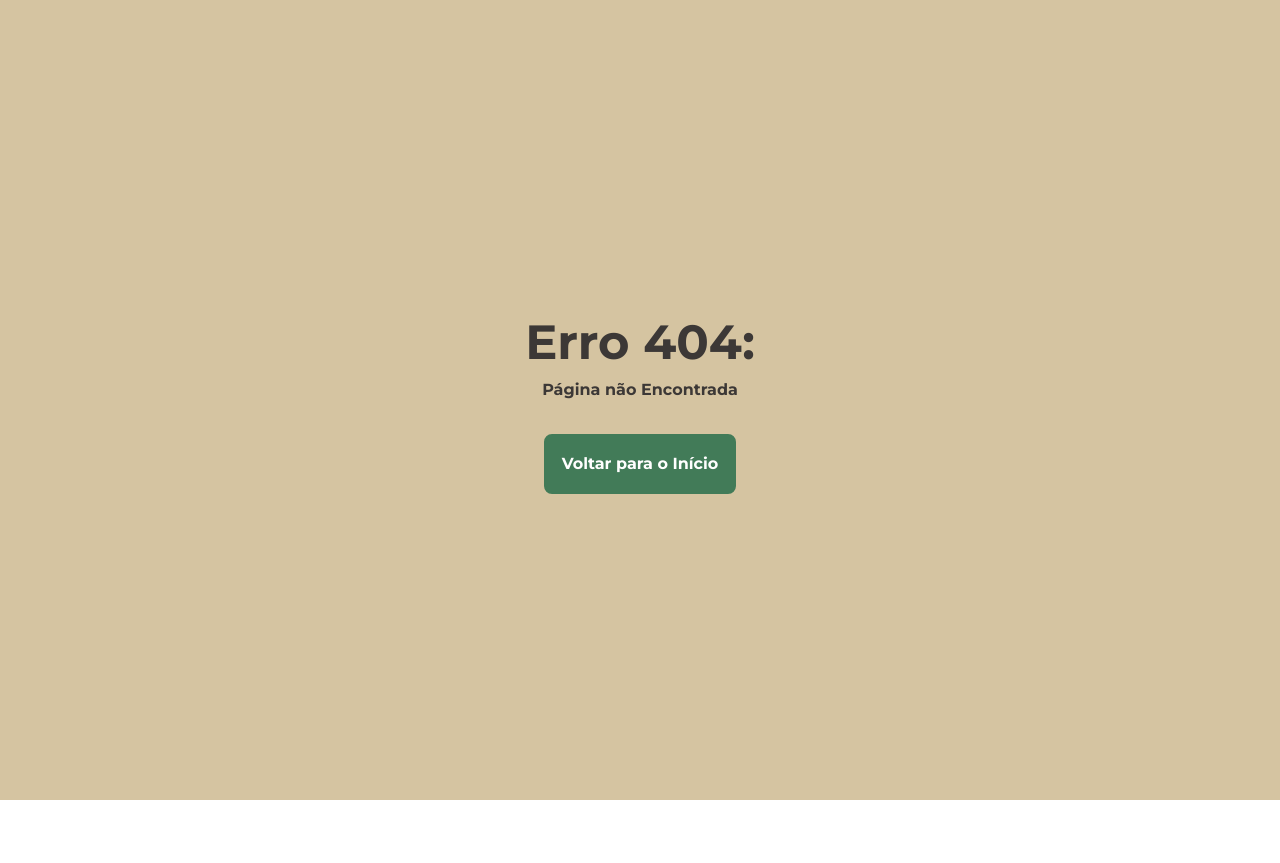
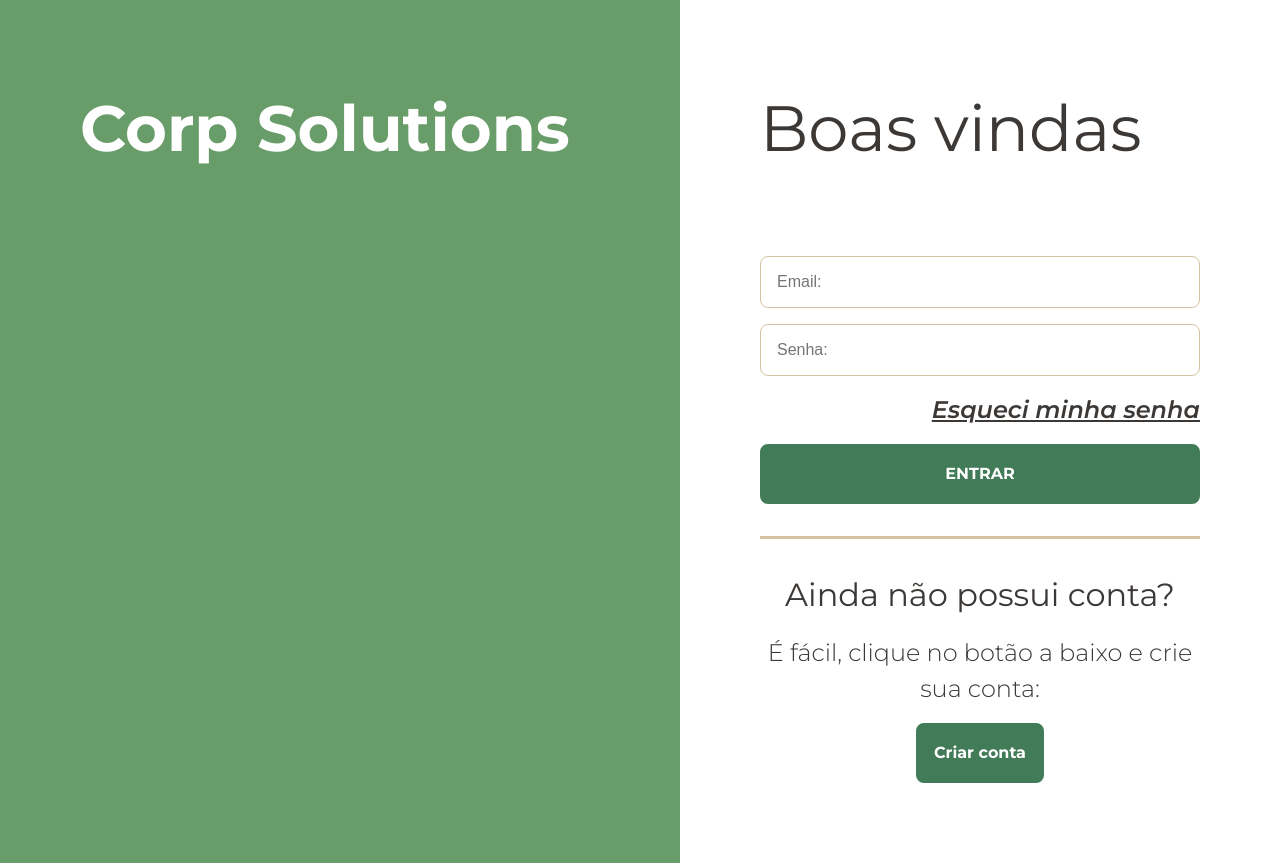
Before and after one commit to joaolucasMota/adahack-time-fe-3, a React (Vite) app: page /login in a window 1280 px wide. Before the commit this address had no page. Before the commit the page ends 800 px from the top, so only its background shows below. Built offline with nearby package versions, Linux system fonts and the light colour scheme.

Commit message:
feat: pagina de login

```diff
--- a/src/components/Button/styled.ts
+++ b/src/components/Button/styled.ts
@@ -10,8 +10,13 @@ export const ButtonContainer = styled(Link)`
     border-radius: 8px;
     user-select: none;
     font-weight: bold;
+    text-align: center;
     padding: 1em;
     color: #fff;
+    @media (max-width: 992px)
+        {
+        font-size: .8em;
+        }
 
     &:hover
     {
--- a/src/components/Input/index.tsx
+++ b/src/components/Input/index.tsx
@@ -1,14 +1,16 @@
 import { Input } from "./styled";
 
 interface IInputProps {
-    type: string,
+    type: string;
+    placeholder?: string;
 }
 
-export const InputComponent = ({ type, ...rest } : IInputProps) => {
+export const InputComponent = ({ type, placeholder, ...rest } : IInputProps) => {
   return (
     <>
       <Input
         type={type === 'password' ? 'password' : type === 'email' ? 'email' : 'text'}
+        placeholder={placeholder}
         {...rest}
       />
     </>
--- a/src/components/Input/styled.ts
+++ b/src/components/Input/styled.ts
@@ -2,13 +2,12 @@ import styled from 'styled-components';
 
 export const Input = styled.input`
   padding: 1rem;
-  border: 1px solid #ccc;
+  border: 1px solid var(--bg-color-03);
   border-radius: .5rem;
   font-size: 1rem;
   outline: none;
-
   &:focus {
-    border-color: var(--blue-color);
-    box-shadow: 0 0 5px var(--blue-color);
+    border-color: var(--bg-color-03);
+    box-shadow: 0 0 5px var(--bg-color-03);
   }
 `;
--- /dev/null
+++ b/src/pages/LoginPage/index.tsx
@@ -0,0 +1,50 @@
+import { Button } from "../../components/Button";
+import { Footer } from "../../components/Footer";
+import { InputComponent } from "../../components/Input";
+import { Container, DivLogin, DivTitle, Divider, LoginContainer, NewAccount, RememberPassword, StyledInputComponent } from "./styled";
+
+
+export const LoginPage = () => {
+    return (
+        <Container>
+            <DivTitle>
+                <h1>Corp Solutions</h1>
+            </DivTitle>
+
+
+            <DivLogin>
+                <LoginContainer>
+
+                    <h2>Boas vindas</h2>
+
+                    <StyledInputComponent type="email" placeholder="Email:" />
+                    <InputComponent type="password" placeholder="Senha:" />
+
+                    <RememberPassword>
+                        <a>Esqueci minha senha</a>
+                    </RememberPassword>
+
+                    <Button text="ENTRAR" to="/" />
+
+                    <Divider />
+
+                    <NewAccount>
+                        <h3>
+                            Ainda não possui conta?
+                        </h3>
+
+                        <p>
+                            É fácil, clique no botão a baixo e crie sua conta:
+                        </p>
+
+                        <Button text="Criar conta" to="/" />
+                    </NewAccount>
+
+                </LoginContainer>
+
+            </DivLogin>
+
+
+        </Container>
+    );
+};
--- /dev/null
+++ b/src/pages/LoginPage/styled.ts
@@ -0,0 +1,130 @@
+import styled from "styled-components";
+import { InputComponent } from "../../components/Input";
+
+export const Container = styled.div`
+    display: flex;
+    justify-content: center;
+`;
+
+export const DivTitle = styled.div`
+    flex: 1;
+    min-height: 100vh;
+    color: var(--bg-color-01);
+    background-color: var(--green-color);
+    padding-left: 5rem;
+    padding-top: 5rem;
+    font-size: 2rem;
+    font-weight: bolder;
+
+    @media (max-width: 992px)
+    {
+        font-size: 1.5rem;
+    }
+
+    @media (max-width: 768px)
+        {
+        font-size: 1rem;
+        }
+
+    @media (max-width: 720px)
+    {
+    display: none;
+    }
+`;
+
+export const DivLogin = styled.div`
+    flex: 1;
+    min-height: 100vh;
+    background-color: var(--bg-color-01);
+    display: flex;
+    flex-direction: column;
+`;
+
+export const LoginContainer = styled.div`
+
+    display: flex;
+    flex-direction: column;
+    padding: 5rem;
+
+    > h2 {
+        font-size: 4rem;
+        font-weight: 400;
+        padding-bottom: 5rem;
+        color: var(--text-color-01);
+
+        @media (max-width: 992px)
+        {
+        font-size: 3rem;
+        }
+
+        @media (max-width: 768px)
+        {
+        font-size: 2rem;
+        }
+    }
+
+    >input{
+        padding-bottom: 1rem;
+    }
+
+    @media (max-width: 720px)
+    {
+    padding: 1rem;
+    }
+`;
+
+export const StyledInputComponent = styled(InputComponent)`
+  margin-bottom: 1rem;
+`;
+
+export const RememberPassword = styled.div`
+  display: flex;
+  align-items: center;
+  justify-content: flex-end;
+  width: 100%;
+  margin-top: 1rem;
+  margin-bottom: 1rem;
+  font-size: 1.5rem;
+  text-decoration: underline;
+  font-weight: 600;
+  color: var(--text-color-01);
+  font-style: italic;
+
+  @media (max-width: 992px)
+        {
+        font-size: 1rem;
+        }
+`;
+
+export const Divider = styled.hr`
+  border: none;
+  border-top: 3px solid var(--bg-color-03);
+  width: 100%;
+  margin: 2rem 0;
+  margin-bottom: 2rem;
+`;
+
+export const NewAccount = styled.div`
+  text-align: center;
+  > h3 {
+    font-size: 2rem;
+    font-weight: 400;
+    margin-bottom: 1rem;
+
+    @media (max-width: 992px)
+        {
+        font-size: 1.5rem;
+        }
+  }
+
+  > p {
+    font-weight: 300;
+    font-size: 1.5rem;
+    margin-bottom: 1rem;
+
+    @media (max-width: 992px)
+        {
+        font-size: 1rem;
+        }
+  }
+`;
--- a/src/routes/index.tsx
+++ b/src/routes/index.tsx
@@ -6,6 +6,7 @@ import { HomePage } from "../pages/HomePage";
 
 // Página de testes de componentes
 import { TestComponentPage } from "../pages/TESTES";
+import { LoginPage } from "../pages/LoginPage";
 
 export const router = createBrowserRouter([
     {
@@ -19,6 +20,11 @@ export const router = createBrowserRouter([
         errorElement: <ErrorPage />,
     },
     {
+        path: "/login",
+        element: <LoginPage />,
+        errorElement: <ErrorPage />,
+    },
+    {
         path: "/Testes",
         element: <TestComponentPage />,
         errorElement: <ErrorPage />,
```
